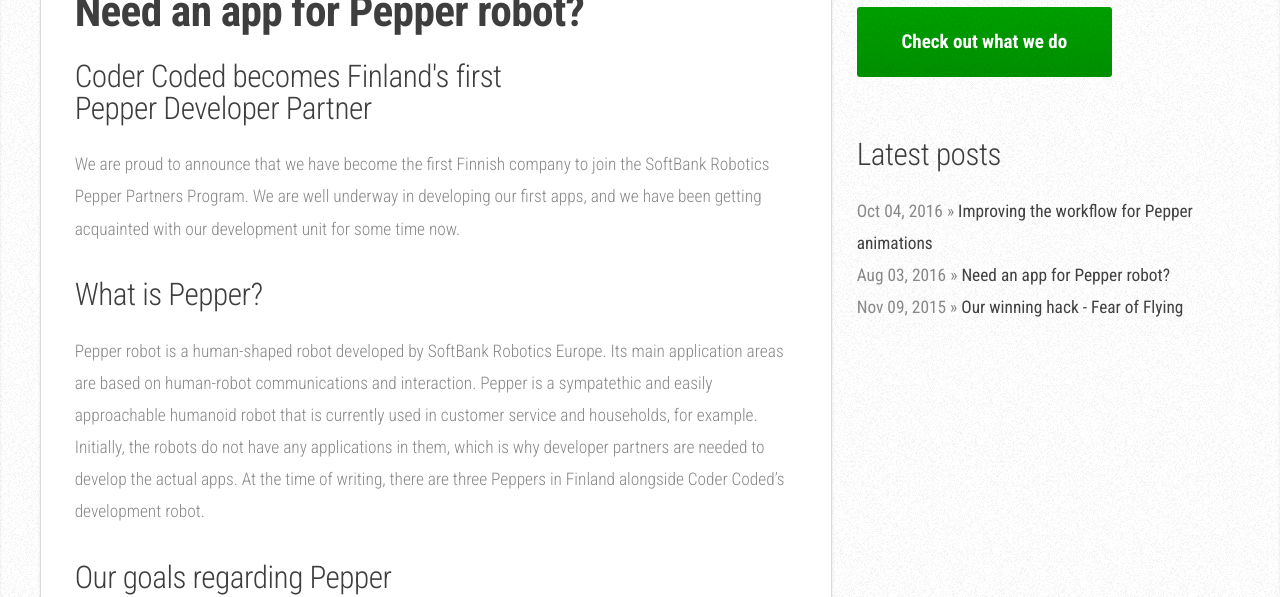
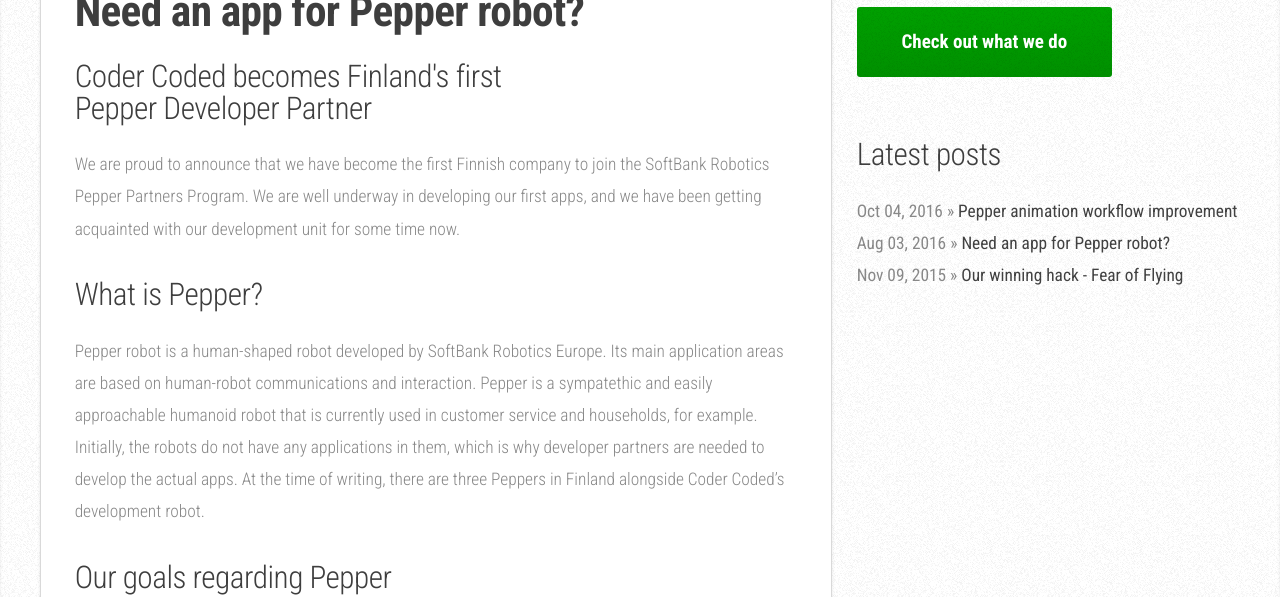
Before and after one commit to CoderCoded/CoderCoded.github.io, a Jekyll site: the page built from _posts/2016-08-03-pepper-developer-partner.md, in a window 1280 px wide and 900 px high, cut to the strip 303-900 px from the top of the window. Built offline with Jekyll 4.4.1, drawn with Linux system fonts in a browser that asks for light colours.

Commit message:
Shorter title.

```diff
--- a/_posts/2016-10-04-pepper-animator.md
+++ b/_posts/2016-10-04-pepper-animator.md
@@ -1,6 +1,6 @@
 ---
 layout: post
-title:  "Improving the workflow for Pepper animations"
+title:  "Pepper animation workflow improvement"
 subtitle: "A Unity application for controlling robot motion"
 date: 2016-10-04 18:00:00
 categories: blog
```
